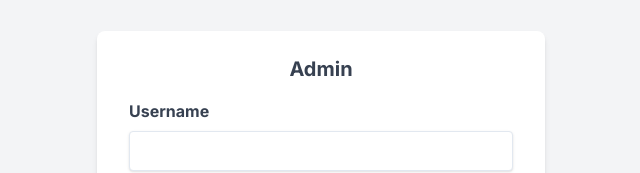
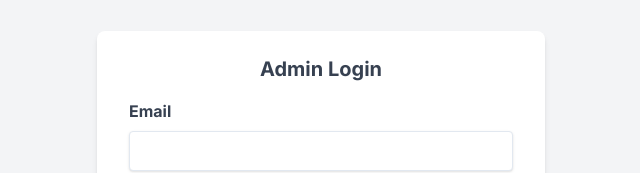
Before and after one commit to Xhadou/Event-and-Budget-Management-System-for-Clubs-and-Admin, a Next.js app: page /admin/login in a window 1280 px wide. Shown: the part 205-378 px from the top of the page, without its empty margins (319-959 px from the left). Built offline with nearby package versions, Linux system fonts and the light colour scheme.

Commit message:
Update page.tsx

```diff
--- a/app/admin/login/page.tsx
+++ b/app/admin/login/page.tsx
@@ -1,33 +1,59 @@
 'use client'
 
-import {Button} from "@/components/ui/button";
-import {Input} from "@/components/ui/input";
-import {useRouter} from "next/navigation";
+import { useState } from 'react';
+import { Button } from "@/components/ui/button";
+import { Input } from "@/components/ui/input";
+import { useRouter } from "next/navigation";
+import { supabase } from '@/lib/supabaseClient';
 
 export default function Home() {
+  const router = useRouter();
+  const [email, setEmail] = useState('');
+  const [password, setPassword] = useState('');
+  const [loginError, setLoginError] = useState('');
 
-    const router = useRouter();
+  const handleLogin = async () => {
+    const { data: adminData, error: adminError } = await supabase
+      .from('admins')
+      .select('password')
+      .eq('email', email)
+      .single();
+
+    if (adminError || !adminData) {
+      setLoginError('Incorrect username or password.');
+      return;
+    }
+
+    if (adminData.password === password) {
+      router.push(`/admin/events?email=${encodeURIComponent(email)}`);
+    } else {
+      setLoginError('Incorrect username or password.');
+    }
+  };
 
   return (
     <main className="flex h-screen w-full flex-col items-center justify-between">
       <div className={"w-full h-full flex justify-center items-center bg-gray-100"}>
         <div className="w-full max-w-md px-8 py-6 bg-white rounded-lg shadow-md">
-                    <h1 className="text-xl font-bold text-gray-700 text-center mb-4">Admin</h1>
+          <h1 className="text-xl font-bold text-gray-700 text-center mb-4">Admin Login</h1>
+          {loginError && <p className="text-red-500">{loginError}</p>}
           <div className="mb-4">
-                        <label htmlFor="username"
-                               className="block text-base text-gray-700 font-bold mb-2">Username</label>
+            <label htmlFor="email" className="block text-base text-gray-700 font-bold mb-2">Email</label>
             <Input
-                            type="text"
-                            id="username"
+              type="email"
+              id="email"
+              value={email}
+              onChange={(e) => setEmail(e.target.value)}
               className="shadow rounded w-full py-2 px-3 text-gray-700"
             />
           </div>
           <div className="mb-4">
-                        <label htmlFor="password"
-                               className="block text-base text-gray-700 font-bold mb-2">Password</label>
+            <label htmlFor="password" className="block text-base text-gray-700 font-bold mb-2">Password</label>
             <Input
               type="password"
               id="password"
+              value={password}
+              onChange={(e) => setPassword(e.target.value)}
               className="shadow rounded w-full py-2 px-3 text-gray-700"
             />
           </div>
@@ -35,7 +61,7 @@ export default function Home() {
             <Button
               type="submit"
               className="font-bold py-2 px-4 w-full mt-5"
-                            onClick={() => {router.push('/admin/events')}}
+              onClick={handleLogin}
             >
               Login
             </Button>
@@ -43,5 +69,5 @@ export default function Home() {
         </div>
       </div>
     </main>
-    )
+  );
 }
```
Lines whose indentation alone changed are shown as unchanged.
